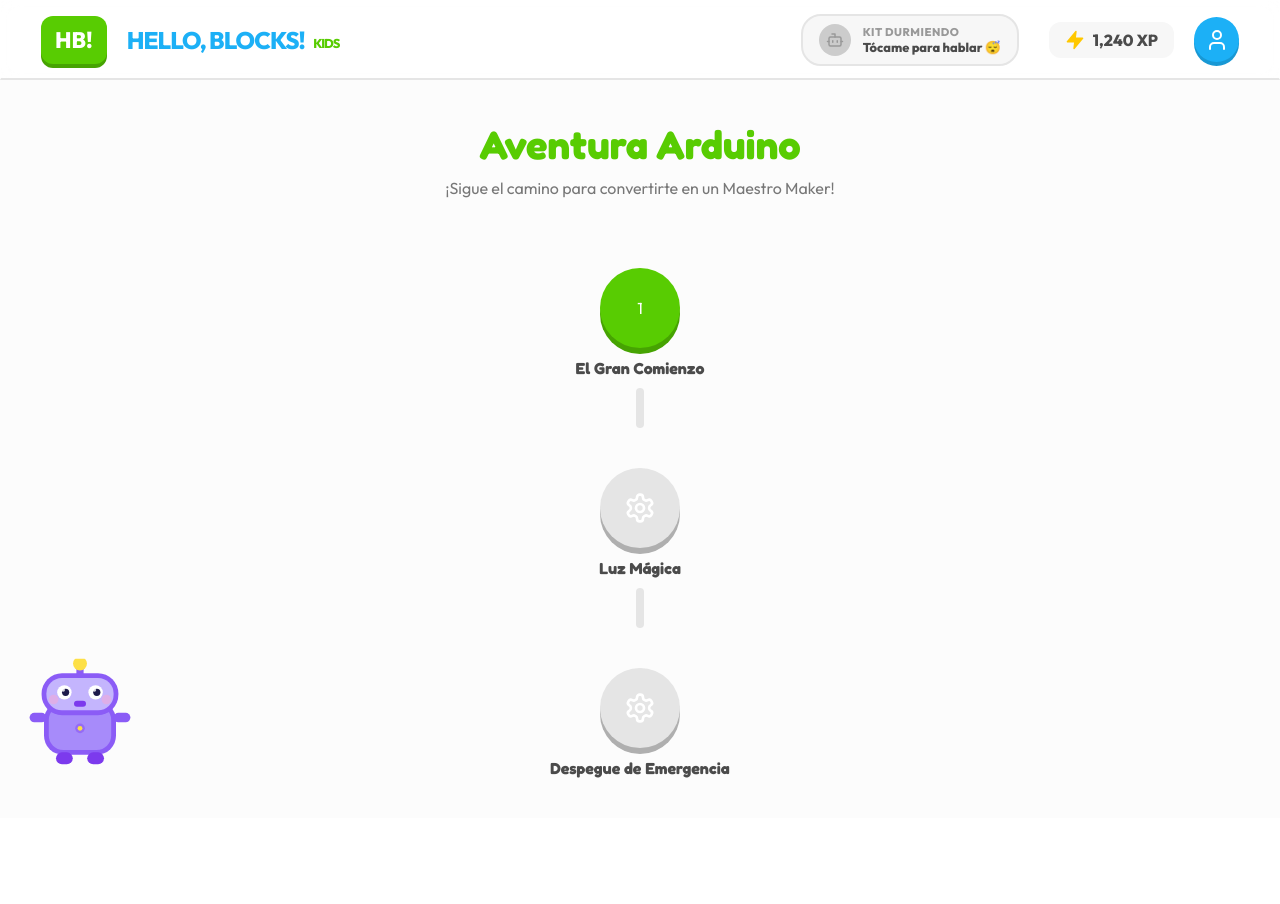
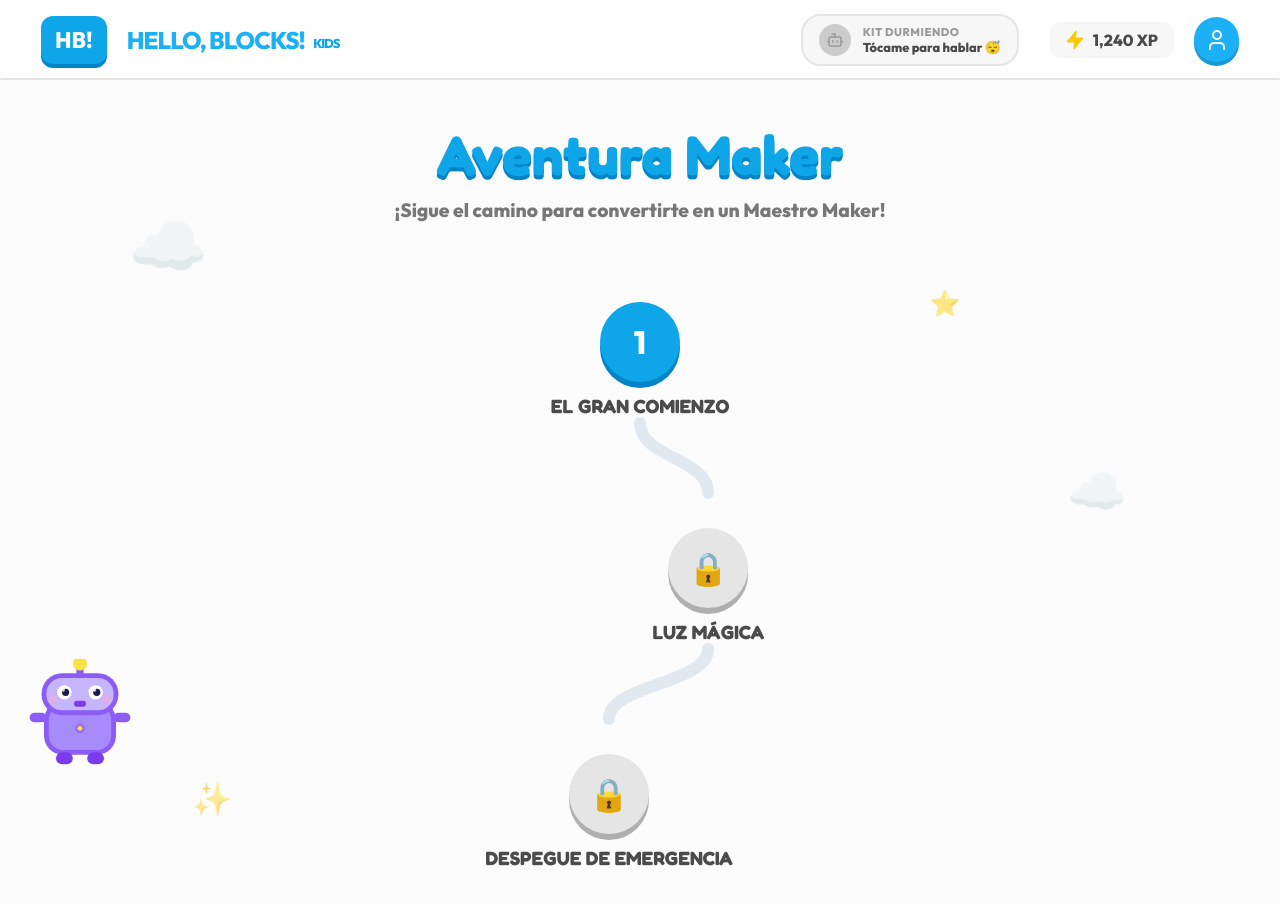
Before and after one commit to dlopez-uni/the_wave, a React (Vite) app: page / in a window 1280 px wide. Shown: the top 904 px of the page. Before the commit the page ends 818 px from the top, so only its background shows below. Built offline with nearby package versions, Linux system fonts and the light colour scheme; what blockly would draw is missing.

Commit message:
cambiosss

```diff
--- a/src/App.jsx
+++ b/src/App.jsx
@@ -108,7 +108,7 @@ const KitBotAssistant = ({ isConnected, onClick }) => {
         padding: '8px 16px',
         borderRadius: '20px',
         background: isConnected ? '#f0fdf4' : '#f7f7f7',
-        border: `2px solid ${isConnected ? '#58cc02' : '#e5e5e5'}`,
+        border: `2px solid ${isConnected ? '#0ea5e9' : '#e5e5e5'}`,
         cursor: 'pointer',
         transition: 'all 0.3s ease'
       }}
@@ -121,13 +121,13 @@ const KitBotAssistant = ({ isConnected, onClick }) => {
             position: 'absolute',
             top: -2, left: -2, right: -2, bottom: -2,
             borderRadius: '50%',
-            background: isConnected ? '#58cc02' : 'transparent'
+            background: isConnected ? '#0ea5e9' : 'transparent'
           }}
         />
         <div style={{
           width: '32px', height: '32px',
           borderRadius: '50%',
-          background: isConnected ? '#58cc02' : '#ccc',
+          background: isConnected ? '#0ea5e9' : '#ccc',
           display: 'flex', alignItems: 'center', justifyContent: 'center',
           position: 'relative', zIndex: 1
         }}>
@@ -135,7 +135,7 @@ const KitBotAssistant = ({ isConnected, onClick }) => {
         </div>
       </div>
       <div style={{ display: 'flex', flexDirection: 'column' }}>
-        <span style={{ fontSize: '0.7rem', fontWeight: '900', color: isConnected ? '#58cc02' : '#999', textTransform: 'uppercase', letterSpacing: '0.5px' }}>
+        <span style={{ fontSize: '0.7rem', fontWeight: '900', color: isConnected ? '#0ea5e9' : '#999', textTransform: 'uppercase', letterSpacing: '0.5px' }}>
           {isConnected ? '¡Kit Despierto!' : 'Kit Durmiendo'}
         </span>
         <span style={{ fontSize: '0.8rem', fontWeight: 'bold', color: '#4b4b4b' }}>
@@ -165,7 +165,7 @@ const MissionStatus = ({ pinStates, isConnected }) => {
           <motion.div
             initial={{ scale: 0 }}
             animate={{ scale: 1 }}
-            style={{ position: 'absolute', bottom: -5, right: -5, background: '#58cc02', width: '22px', height: '22px', borderRadius: '50%', border: '3px solid white', display: 'flex', alignItems: 'center', justifyContent: 'center' }}
+            style={{ position: 'absolute', bottom: -5, right: -5, background: '#0ea5e9', width: '22px', height: '22px', borderRadius: '50%', border: '3px solid white', display: 'flex', alignItems: 'center', justifyContent: 'center' }}
           >
             <div style={{ width: '6px', height: '6px', borderRadius: '50%', background: 'white' }} />
           </motion.div>
@@ -180,30 +180,67 @@ const MissionStatus = ({ pinStates, isConnected }) => {
 };
 
 const LevelMap = ({ onSelectLevel, levels }) => {
+  const getOffset = (index) => Math.sin(index * 1.8) * 70; // Generates a zig-zag wavy offset
+
   return (
-    <div className="level-path">
-      <header style={{ textAlign: 'center', marginBottom: '40px', position: 'relative' }}>
-        <h1 style={{ fontFamily: 'var(--font-playful)', fontSize: '2.5rem', color: 'var(--primary)', marginBottom: '10px' }}>Aventura Arduino</h1>
-        <p style={{ color: '#777', maxWidth: '600px', margin: '0 auto' }}>¡Sigue el camino para convertirte en un Maestro Maker!</p>
+    <div className="level-path" style={{ position: 'relative', minHeight: '80vh', overflow: 'hidden' }}>
+      {/* Background playful elements */}
+      <motion.div animate={{ y: [0, -15, 0], rotate: [-2, 2, -2] }} transition={{ duration: 6, repeat: Infinity }} style={{ position: 'absolute', top: '15%', left: '10%', fontSize: '4rem', opacity: 0.4 }}>☁️</motion.div>
+      <motion.div animate={{ y: [0, 20, 0], rotate: [2, -2, 2] }} transition={{ duration: 5, repeat: Infinity }} style={{ position: 'absolute', top: '45%', right: '12%', fontSize: '3rem', opacity: 0.4 }}>☁️</motion.div>
+      <motion.div animate={{ y: [0, -10, 0] }} transition={{ duration: 4, repeat: Infinity }} style={{ position: 'absolute', bottom: '10%', left: '15%', fontSize: '2rem', opacity: 0.5 }}>✨</motion.div>
+      <motion.div animate={{ scale: [1, 1.2, 1] }} transition={{ duration: 3, repeat: Infinity }} style={{ position: 'absolute', top: '25%', right: '25%', fontSize: '1.5rem', opacity: 0.6 }}>⭐</motion.div>
+
+      <header style={{ textAlign: 'center', marginBottom: '50px', position: 'relative', zIndex: 10 }}>
+        <motion.div initial={{ scale: 0.8, opacity: 0 }} animate={{ scale: 1, opacity: 1 }} transition={{ type: 'spring' }}>
+           <h1 style={{ fontFamily: 'var(--font-playful)', fontSize: '3.5rem', color: 'var(--primary)', marginBottom: '10px', textShadow: '0 4px 0 var(--primary-shadow)' }}>Aventura Maker</h1>
+           <p style={{ color: '#777', fontSize: '1.2rem', maxWidth: '600px', margin: '0 auto', fontWeight: 'bold' }}>¡Sigue el camino para convertirte en un Maestro Maker!</p>
+        </motion.div>
       </header>
 
-      {levels.map((level, index) => (
-        <div key={level.id} style={{ display: 'flex', flexDirection: 'column', alignItems: 'center' }}>
+      {levels.map((level, index) => {
+        const currentOffset = getOffset(index);
+        const nextOffset = index < levels.length - 1 ? getOffset(index + 1) : 0;
+
+        return (
+          <div key={level.id} style={{ display: 'flex', flexDirection: 'column', alignItems: 'center', position: 'relative', zIndex: 10 }}>
             <motion.div
-            whileHover={{ scale: level.locked ? 1 : 1.1 }}
+              whileHover={{ scale: level.locked ? 1 : 1.15, rotate: level.locked ? 0 : [0, -5, 5, 0] }}
+              initial={{ y: 50, opacity: 0, x: currentOffset }}
+              animate={{ y: 0, opacity: 1, x: currentOffset }}
+              transition={{ delay: index * 0.1, type: 'spring' }}
               className={`level-node ${level.completed ? 'completed' : ''} ${level.locked ? 'locked' : ''}`}
               onClick={() => !level.locked && onSelectLevel(level)}
             >
-            {level.locked ? <Settings size={32} /> : level.id}
+              {level.locked ? <span style={{ fontSize: '2rem' }}>🔒</span> : (level.completed ? <span style={{ fontSize: '2rem' }}>⭐</span> : <span style={{ fontSize: '2rem', fontWeight: 900 }}>{level.id}</span>)}
             </motion.div>
-          <span style={{ marginTop: '10px', fontWeight: '800', fontFamily: 'var(--font-playful)', color: '#4b4b4b' }}>
+
+            <motion.span
+              initial={{ opacity: 0, x: currentOffset }}
+              animate={{ opacity: 1, x: currentOffset }}
+              transition={{ delay: index * 0.1 + 0.2 }}
+              style={{ marginTop: '12px', fontWeight: '900', fontFamily: 'var(--font-playful)', color: '#4b4b4b', fontSize: '1.2rem', textTransform: 'uppercase' }}
+            >
               {level.title}
-          </span>
+            </motion.span>
+
             {index < levels.length - 1 && (
-            <div style={{ width: '8px', height: '40px', background: '#e5e5e5', borderRadius: '4px', margin: '10px 0' }} />
+              <svg width="200" height="70" style={{ margin: '5px 0', overflow: 'visible' }}>
+                <motion.path
+                  initial={{ pathLength: 0, opacity: 0 }}
+                  animate={{ pathLength: 1, opacity: 1 }}
+                  transition={{ duration: 1, delay: 0.5 + index * 0.2 }}
+                  d={`M ${100 + currentOffset} 0 C ${100 + currentOffset} 35, ${100 + nextOffset} 35, ${100 + nextOffset} 70`}
+                  stroke={level.completed ? "var(--primary)" : "#e2e8f0"}
+                  strokeWidth="12"
+                  strokeLinecap="round"
+                  strokeDasharray="1 24"
+                  fill="none"
+                />
+              </svg>
             )}
           </div>
-      ))}
+        );
+      })}
     </div>
   );
 };
@@ -214,6 +251,7 @@ export default function App() {
   const [view, setView] = useState('map');
   const [currentLevel, setCurrentLevel] = useState(null);
   const [pinStates, setPinStates] = useState({ 13: false });
+  const [runId, setRunId] = useState(0);
   const [activeModal, setActiveModal] = useState(null); // 'success', 'error', 'kit-wizard', 'adult-setup'
   const blocklyDiv = useRef(null);
   const workspace = useRef(null);
@@ -371,18 +409,25 @@ export default function App() {
         grid: { spacing: 25, length: 3, colour: '#eee', snap: true },
         trashcan: true,
         move: { scrollbars: false, drag: true, wheel: true },
-        zoom: { controls: true, wheel: true, startScale: 1.1 },
+        zoom: { controls: true, wheel: true, startScale: 1.6 },
         theme: Blockly.Themes.Classic
       });
 
       const defaultXml = `
         <xml xmlns="https://developers.google.com/blockly/xml">
-          <block type="arduino_setup" x="150" y="50" deletable="false" movable="true"></block>
-          <block type="arduino_loop" x="150" y="250" deletable="false" movable="true"></block>
+          <block type="arduino_setup" x="120" y="60" deletable="false" movable="true"></block>
+          <block type="arduino_loop" x="120" y="240" deletable="false" movable="true"></block>
         </xml>
       `;
       Blockly.Xml.domToWorkspace(Blockly.utils.xml.textToDom(defaultXml), workspace.current);
       Blockly.svgResize(workspace.current);
+
+      // Center the view on the blocks to make it easy for children
+      setTimeout(() => {
+        if (workspace.current) {
+          workspace.current.scrollCenter();
+        }
+      }, 50);
     } catch (err) { console.error(err); }
   };
 
@@ -418,6 +463,17 @@ export default function App() {
 
   const runCode = async () => {
     if (!workspace.current) return;
+
+    // Force reset simulation state for a clean preview run
+    setRunId(prev => prev + 1);
+    setPinStates({ 13: false });
+
+    // Reset hardware if connected
+    if (isConnected && serialWriter.current) {
+      await sendSerial("L13");
+      await new Promise(r => setTimeout(r, 200));
+    }
+
     const allBlocks = workspace.current.getAllBlocks(false);
     const setupBlock = allBlocks.find(b => b.type === 'arduino_setup');
     const loopBlock = allBlocks.find(b => b.type === 'arduino_loop');
@@ -460,7 +516,7 @@ export default function App() {
         borderBottom: '2px solid #e5e5e5'
       }}>
         <div style={{ display: 'flex', alignItems: 'center', gap: '20px' }}>
-          <div style={{ background: 'var(--primary)', padding: '10px 14px', borderRadius: '12px', color: 'white', fontWeight: 'bold', fontSize: '1.4rem', boxShadow: '0 4px 0 #46a302' }}>HB!</div>
+          <div style={{ background: 'var(--primary)', padding: '10px 14px', borderRadius: '12px', color: 'white', fontWeight: 'bold', fontSize: '1.4rem', boxShadow: '0 4px 0 #0284c7' }}>HB!</div>
           <h2 style={{ color: 'var(--secondary)', fontSize: '1.5rem', letterSpacing: '-1px', fontWeight: 900 }}>HELLO, BLOCKS! <span style={{ color: 'var(--primary)', fontSize: '0.8rem', verticalAlign: 'middle', marginLeft: '5px' }}>KIDS</span></h2>
         </div>
 
@@ -504,19 +560,42 @@ export default function App() {
                   </button>
 
                   <div style={{ position: 'absolute', left: '50%', transform: 'translateX(-50%)', zIndex: 9999 }}>
-                    <button onClick={() => setInfoExpanded(!infoExpanded)} style={{ display: 'flex', alignItems: 'center', gap: '8px', background: 'var(--primary)', color: 'white', border: 'none', padding: '10px 30px', borderRadius: '12px', fontSize: '1.1rem', fontWeight: 'bold', cursor: 'pointer', boxShadow: '0 4px 0 #46a302' }}>
+                    <button onClick={() => setInfoExpanded(!infoExpanded)} style={{ display: 'flex', alignItems: 'center', gap: '8px', background: 'var(--primary)', color: 'white', border: 'none', padding: '10px 30px', borderRadius: '12px', fontSize: '1.1rem', fontWeight: 'bold', cursor: 'pointer', boxShadow: '0 4px 0 #0284c7' }}>
                       <HelpCircle size={20} /> MISIÓN: {currentLevel?.title} {infoExpanded ? '▲' : '▼'}
                     </button>
 
                     <AnimatePresence>
                       {infoExpanded && (
-                        <motion.div initial={{ opacity: 0, y: -10, x: "-50%" }} animate={{ opacity: 1, y: 0, x: "-50%" }} exit={{ opacity: 0, y: -10, x: "-50%" }} style={{ position: 'absolute', top: 'calc(100% + 15px)', left: '50%', width: '450px', background: 'white', border: '2px solid #e5e5e5', borderRadius: '20px', padding: '25px', boxShadow: '0 10px 30px rgba(0,0,0,0.1)' }}>
-                          <span style={{ fontSize: '0.7rem', textTransform: 'uppercase', color: 'var(--secondary)', fontWeight: '900', letterSpacing: '1px' }}>RETO {currentLevel?.id}</span>
-                          <div style={{ background: 'linear-gradient(135deg, #fff 0%, #f0f7ff 100%)', padding: '20px', borderRadius: '20px', border: '2px solid #e1f0ff', marginTop: '15px', marginBottom: '20px' }}>
-                            <p style={{ color: '#4b4b4b', fontWeight: '500', lineHeight: 1.5, margin: 0 }}>{currentLevel?.riddle}</p>
+                        <>
+                          <div
+                            style={{ position: 'fixed', inset: 0, zIndex: 9998 }}
+                            onClick={() => setInfoExpanded(false)}
+                          />
+                          <motion.div initial={{ opacity: 0, y: -10, x: "-50%" }} animate={{ opacity: 1, y: 0, x: "-50%" }} exit={{ opacity: 0, y: -10, x: "-50%" }} style={{ position: 'absolute', top: 'calc(100% + 15px)', left: '50%', width: '550px', background: 'white', border: '4px solid var(--secondary)', borderRadius: '32px', padding: '30px', boxShadow: '0 15px 40px rgba(0,0,0,0.15)', zIndex: 9999 }}>
+                            <div style={{ display: 'flex', alignItems: 'center', gap: '15px', marginBottom: '20px' }}>
+                              <div style={{ background: 'var(--primary)', color: 'white', minWidth: '50px', height: '50px', borderRadius: '50%', display: 'flex', alignItems: 'center', justifyContent: 'center', fontSize: '1.5rem', fontWeight: 'bold', boxShadow: '0 4px 0 #0284c7' }}>
+                                {currentLevel?.id}
                               </div>
+                              <h3 style={{ fontFamily: 'var(--font-playful)', fontSize: '2rem', color: 'var(--secondary)', margin: 0, lineHeight: 1.1 }}>
+                                {currentLevel?.id === 1 ? '¡El Barco en la Niebla! 🚢' : currentLevel?.id === 2 ? '¡Luz de Estrella! 🌟' : '¡Misión Helicóptero! 🚁'}
+                              </h3>
+                            </div>
+
+                            <div style={{ background: '#f8fafc', padding: '25px', borderRadius: '24px', border: '3px dashed #cbd5e1', marginBottom: '25px' }}>
+                              <p style={{ fontFamily: 'var(--font-playful)', color: '#334155', fontSize: '1.3rem', lineHeight: 1.4, margin: 0 }}>
+                                {currentLevel?.riddle}
+                              </p>
+                            </div>
+
+                            <div style={{ display: 'flex', justifyContent: 'center' }}>
                               <MissionStatus pinStates={pinStates} isConnected={isConnected} />
+                            </div>
+
+                            <button className="primary" style={{ width: '100%', padding: '16px', fontSize: '1.3rem', marginTop: '20px' }} onClick={() => setInfoExpanded(false)}>
+                              ¡ENTENDIDO, A PROGRAMAR! 🚀
+                            </button>
                           </motion.div>
+                        </>
                       )}
                     </AnimatePresence>
                   </div>
@@ -538,9 +617,9 @@ export default function App() {
                 {/* Simulator Area */}
                 <div style={{ flex: 2, background: '#e0f2fe', position: 'relative', zIndex: 1 }}>
                   {currentLevel?.id === 3 ? (
-                    <HelicopterScene pinStates={pinStates} />
+                    <HelicopterScene key={`heli-${runId}`} pinStates={pinStates} />
                   ) : (
-                    <LighthouseScene pinStates={pinStates} />
+                    <LighthouseScene key={`light-${runId}`} pinStates={pinStates} />
                   )}
                 </div>
               </div>
@@ -612,7 +691,7 @@ export default function App() {
                   <div style={{ fontSize: '6rem', marginBottom: '20px', display: 'flex', justifyContent: 'center', gap: '20px' }}>
                     <motion.div animate={{ x: [0, 20, 0] }} transition={{ repeat: Infinity, duration: 2 }}><Monitor size={80} color="#1cb0f6" /></motion.div>
                     <Link size={40} color="#ccc" style={{ alignSelf: 'center' }} />
-                    <motion.div animate={{ scale: [1, 1.1, 1] }} transition={{ repeat: Infinity, duration: 1 }}><Cpu size={80} color="#58cc02" /></motion.div>
+                    <motion.div animate={{ scale: [1, 1.1, 1] }} transition={{ repeat: Infinity, duration: 1 }}><Cpu size={80} color="#0ea5e9" /></motion.div>
                   </div>
                   <h2 style={{ fontFamily: 'var(--font-playful)', fontSize: '2.2rem', color: 'var(--secondary)', marginBottom: '15px' }}>¡Despierta a KitBot!</h2>
                   <p style={{ fontSize: '1.1rem', color: '#777', marginBottom: '30px', lineHeight: 1.5 }}>Conecta el cable de tu Kit Cirkids al ordenador y pulsa el botón mágico para empezar a jugar.</p>
--- a/src/index.css
+++ b/src/index.css
@@ -1,6 +1,6 @@
 :root {
-  --primary: #58cc02; /* Duolingo Green */
-  --primary-shadow: #46a302;
+  --primary: #0ea5e9; /* Light Blue */
+  --primary-shadow: #0284c7;
   --secondary: #1cb0f6; /* Duolingo Blue */
   --secondary-shadow: #1899d6;
   --accent: #ffc800; /* Duolingo Yellow */
```
Also changed, not shown: public/logo.png (deleted), public/mascot.png (deleted). Lines whose indentation alone changed are shown as unchanged.
